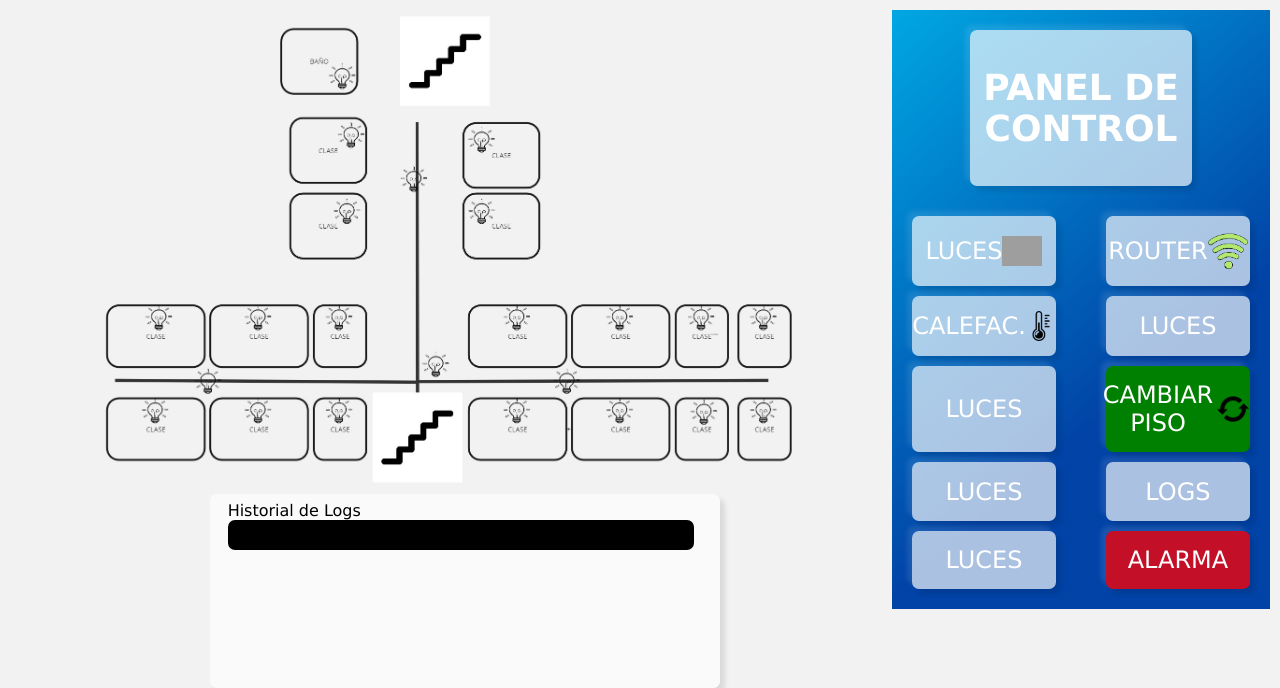
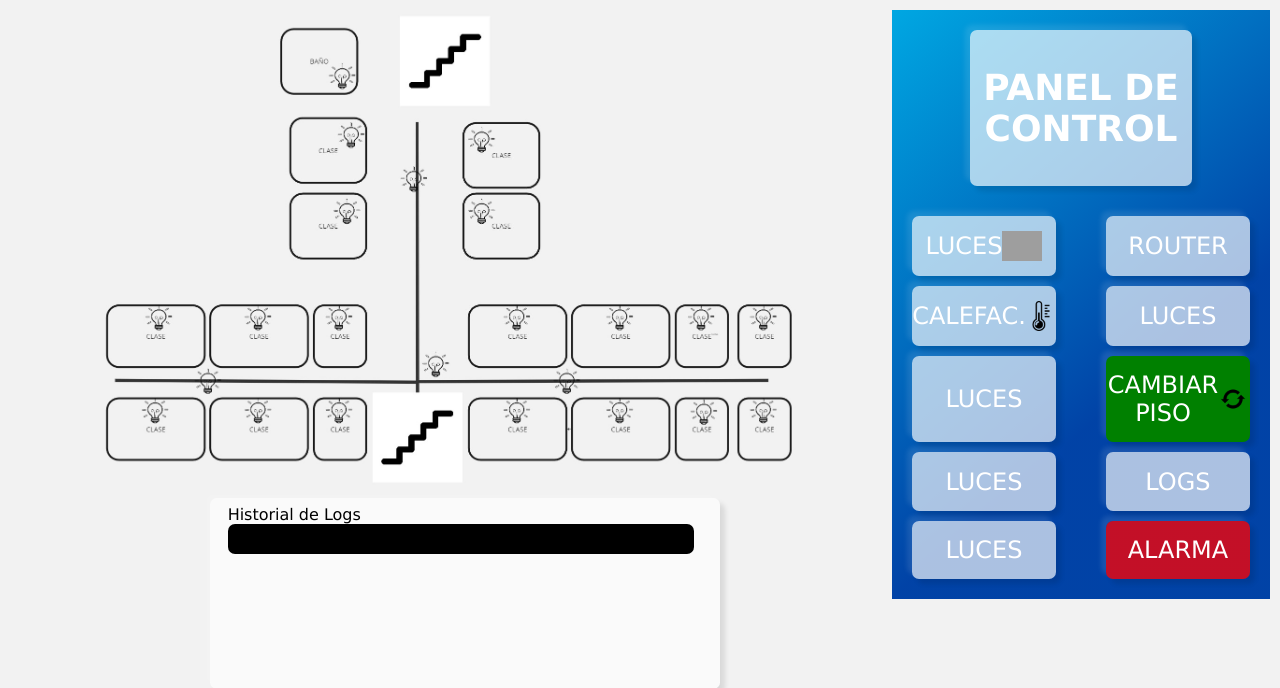
Before and after one commit to Ibaigz/Erronka0, a PHP site: page /plano1.php in a window 1280 px wide. Shown: the part 80-768 px from the top of the page. Run offline with PHP 8.4, Linux system fonts and the light colour scheme; the visitor is signed in with stand-in values (Sample User, id 1); data that the repository does not hold is empty; grey boxes are pictures that could not be loaded.

Commit message:
boton wifi

```diff
--- a/plano1.css
+++ b/plano1.css
@@ -183,8 +183,8 @@ p {
 
 
 /* ROUTER */
-.myRouter, img{
-    display: BLOCK;
+#router{
+    display: none;
     width: 40px;
 }
 
@@ -202,7 +202,10 @@ p {
 
 
 /* BOTON CAMBIO */
+#cambio {
+    width: 30px;
 
+}
 .fondoCambio {
     background-color: green;
     box-shadow:
--- a/plano1.php
+++ b/plano1.php
@@ -76,9 +76,9 @@ $todos = $stmt->fetchAll();
               LUCES
               <img id="bombilla" src="./media/bombilla.png" alt="" />
             </div>
-            <div id="myRouter" class="fondoBoton <?php echo $todos[2]['estado'] == 0 ? '' : 'encendido'; ?>">
+            <div id="myRouter" class="fondoBoton <?php echo $todos[2]['estado'] == 0 ? '' : 'encendido' ?>">
               ROUTER
-              <img id="router" src="./media/router.png" alt="">
+              <img id="router" src="./media/router.png" alt="" style="display: <?php echo $todos[2]['estado'] == 0 ? 'none' : 'block' ?>;">
             </div>
             <div id="myCalefaccion" class="fondoBoton" onclick="mostrarAlerta()">
               CALEFAC.
@@ -86,7 +86,7 @@ $todos = $stmt->fetchAll();
             </div>
             <div class="fondoBoton">LUCES</div>
             <div class="fondoBoton">LUCES</div>
-            <div id="myCambio" onclick="window.location.href='plano2.php'" class="fondoCambio" >
+            <div id="myCambio" onclick="window.location.href='plano2.php'" class="fondoCambio">
               CAMBIAR <br>
               PISO
               <img id="cambio" src="./media/cambio.png" alt="">
@@ -144,16 +144,23 @@ $todos = $stmt->fetchAll();
 
     //Funcion click router
 
-    document.getElementById('myRouter').addEventListener('click', function() {
+    document.getElementById('myRouter').addEventListener('click', function () {
+            var image = document.getElementById('router');
+			let action;
+            if (image.style.display === 'block') {
+				let action = 'turnOn';
+                image.style.display = 'none';
+            } else {
+				let action = 'turnOff';
+                image.style.display = 'block';
+            }
             this.classList.toggle("encendido");
 
-
-      let action = this.classList.contains('encendido');
 			let dispositivoID = 3; // Ajusta según sea necesario
 			actualizarLogs(action, dispositivoID);
         });
 
-    function actualizarLogs(action,dispositivoID) {
+    function actualizarLogs(action, dispositivoID) {
       // Enviar datos al servidor
       console.log("Enviando datos al servidor...");
       let miDato = new URLSearchParams();
```
Lines whose indentation alone changed are shown as unchanged.
